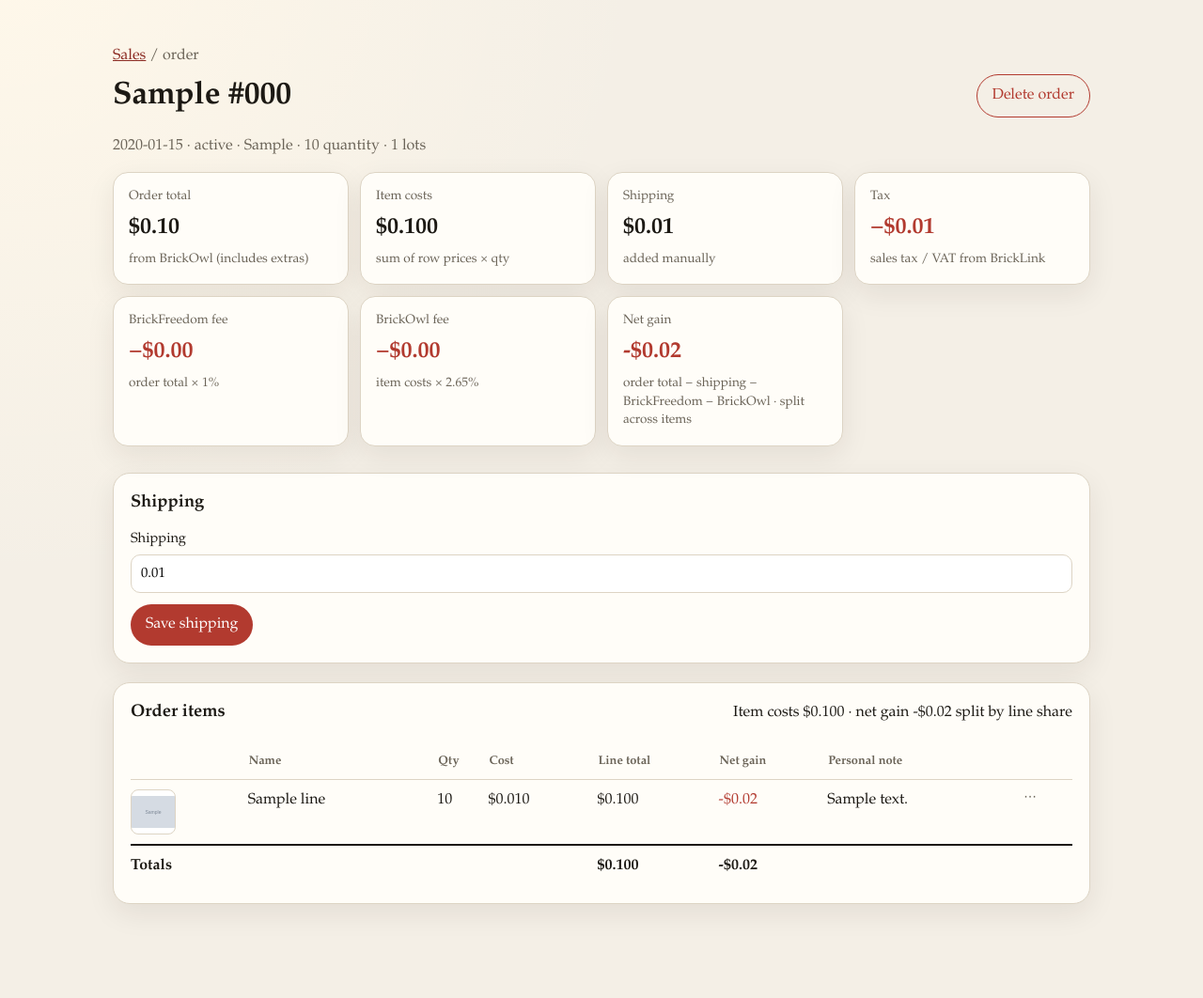
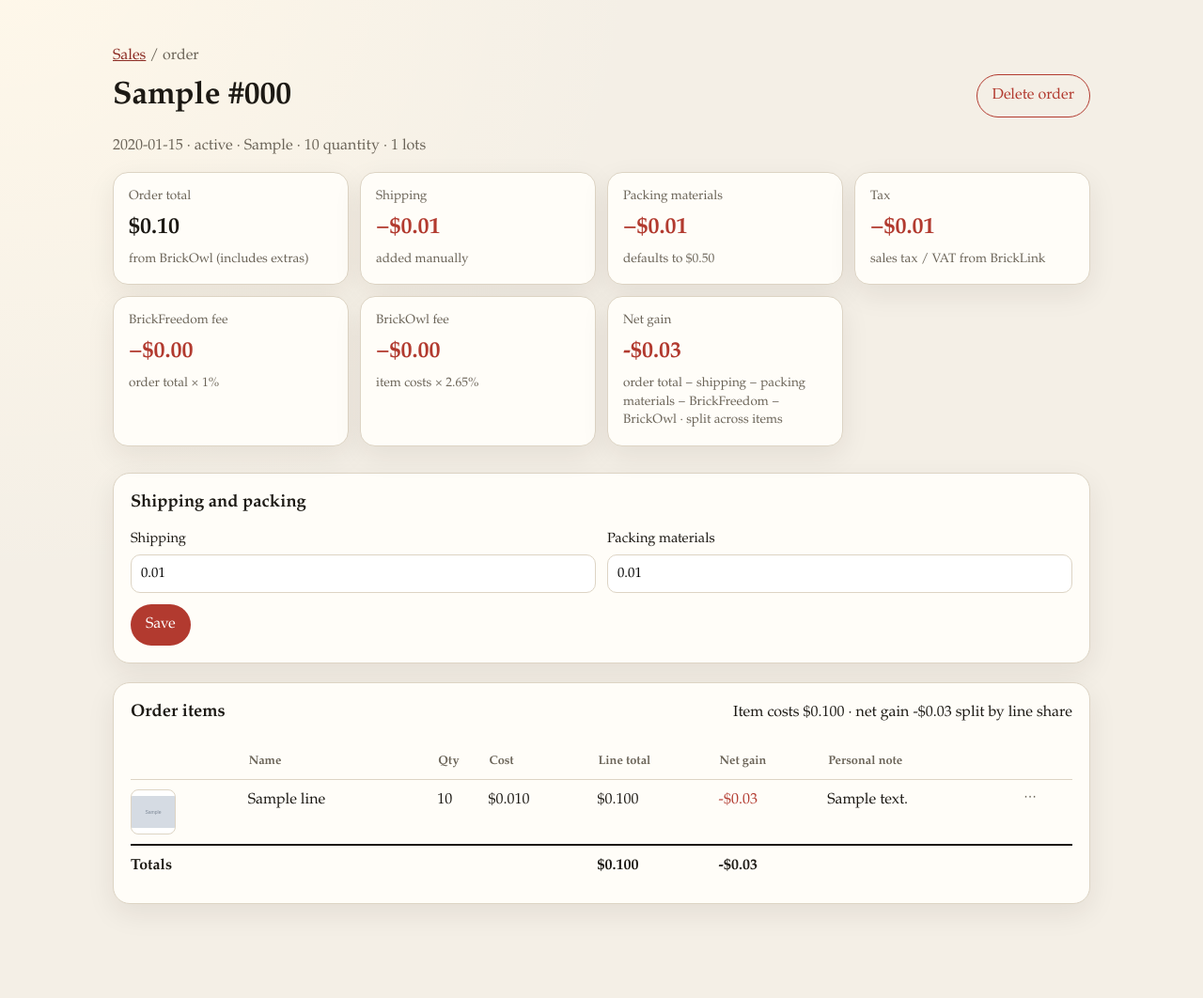
Before and after one commit to ganorabricks-affilho/Lotledger, a Flask app: page /sales/1 in a window 1280 px wide. Shown: the part 62-1124 px from the top of the page at 94% size. Run offline with Flask 3, Linux system fonts and the light colour scheme; data comes from the database, SQL or seed files in the repository; tables that the repository leaves empty hold one stand-in row (values such as "Sample post"); grey boxes marked "Sample" are stand-in pictures; some libraries are stand-ins or nearby versions.

Commit message:
Group sales by month and add editable packing materials deduction.
Co-authored-by: Cursor <cursoragent@cursor.com>

```diff
--- a/app.py
+++ b/app.py
@@ -1,3 +1,5 @@
+import calendar
+
 from flask import Flask, flash, jsonify, redirect, render_template, request, session, url_for
 
 import bricklink
@@ -159,9 +161,53 @@ def lot_delete(lot_id):
     return redirect(url_for("dashboard"))
 
 
+def _orders_by_month(orders):
+    groups = []
+    index = {}
+    for order in orders:
+        sold_on = order.get("sold_on") or ""
+        key = sold_on[:7] if len(sold_on) >= 7 else "unknown"
+        group = index.get(key)
+        if group is None:
+            label = key
+            if len(key) == 7 and key[4] == "-":
+                year, month = key.split("-")
+                try:
+                    label = f"{calendar.month_name[int(month)]} {year}"
+                except (ValueError, IndexError):
+                    label = key
+            group = {
+                "key": key,
+                "label": label,
+                "orders": [],
+                "qty": 0,
+                "lots": 0,
+                "items_cents": 0,
+                "shipping_cents": 0,
+                "packing_cents": 0,
+                "net_cents": 0,
+            }
+            index[key] = group
+            groups.append(group)
+        group["orders"].append(order)
+        group["qty"] += int(order.get("display_qty") or 0)
+        group["lots"] += int(order.get("display_lots") or 0)
+        group["items_cents"] += int(order.get("items_cents") or 0)
+        group["shipping_cents"] += int(order.get("shipping_cents") or 0)
+        group["packing_cents"] += int(order.get("packing_cents") or 0)
+        group["net_cents"] += int(order.get("net_cents") or 0)
+    return groups
+
+
 @app.route("/sales")
 def sales():
-    return render_template("sales.html", orders=db.list_orders(), import_limit=10)
+    orders = db.list_orders()
+    return render_template(
+        "sales.html",
+        orders=orders,
+        month_groups=_orders_by_month(orders),
+        import_limit=10,
+    )
 
 
 @app.route("/sales/brickowl", methods=["POST"])
@@ -234,8 +280,9 @@ def order_costs(order_id):
         order_id,
         db.parse_money(request.form.get("shipping")),
         db.parse_money(request.form.get("other_costs")),
+        db.parse_money(request.form.get("packing")),
     )
-    flash("Shipping saved. Net gain was split across items.")
+    flash("Shipping and packing materials saved. Net gain was split across items.")
     return redirect(url_for("order_detail", order_id=order_id))
 
 
--- a/database.py
+++ b/database.py
@@ -66,6 +66,7 @@ CREATE TABLE IF NOT EXISTS orders (
     order_number TEXT NOT NULL,
     currency TEXT NOT NULL DEFAULT 'USD',
     shipping_cents INTEGER NOT NULL DEFAULT 0,
+    packing_cents INTEGER NOT NULL DEFAULT 50,
     other_costs_cents INTEGER NOT NULL DEFAULT 0,
     status TEXT NOT NULL DEFAULT '',
     payment_method TEXT NOT NULL DEFAULT '',
@@ -121,6 +122,7 @@ def get_conn() -> sqlite3.Connection:
 
 
 def init_db() -> None:
+    added_packing = False
     with get_conn() as conn:
         conn.executescript(SCHEMA)
         cols = {row[1] for row in conn.execute("PRAGMA table_info(lots)")}
@@ -143,9 +145,12 @@ def init_db() -> None:
             ("header_total_cents", "INTEGER NOT NULL DEFAULT 0"),
             ("tax_cents", "INTEGER NOT NULL DEFAULT 0"),
             ("buyer_shipping_cents", "INTEGER NOT NULL DEFAULT 0"),
+            ("packing_cents", "INTEGER NOT NULL DEFAULT 50"),
         ):
             if name not in order_cols:
                 conn.execute(f"ALTER TABLE orders ADD COLUMN {name} {ddl}")
+                if name == "packing_cents":
+                    added_packing = True
         line_cols = {row[1] for row in conn.execute("PRAGMA table_info(order_lines)")}
         for name in ("image_url", "boid", "owl_lot_id", "bl_lot_id", "personal_note"):
             if name not in line_cols:
@@ -170,6 +175,11 @@ def init_db() -> None:
                 "INSERT INTO settings(key, value) VALUES (?, ?) ON CONFLICT(key) DO UPDATE SET value = excluded.value",
                 ("order_line_price_scale", "milli"),
             )
+    if added_packing:
+        with get_conn() as conn:
+            order_ids = [row["id"] for row in conn.execute("SELECT id FROM orders")]
+        for order_id in order_ids:
+            persist_line_net_gains(order_id)
 
 
 def parse_money(value: str) -> int:
@@ -622,11 +632,13 @@ def persist_line_net_gains(order_id: int) -> None:
             )
 
 
-def update_order_costs(order_id: int, shipping_cents: int, other_costs_cents: int) -> None:
+def update_order_costs(
+    order_id: int, shipping_cents: int, other_costs_cents: int, packing_cents: int
+) -> None:
     with get_conn() as conn:
         conn.execute(
-            "UPDATE orders SET shipping_cents = ?, other_costs_cents = ? WHERE id = ?",
-            (shipping_cents, other_costs_cents, order_id),
+            "UPDATE orders SET shipping_cents = ?, other_costs_cents = ?, packing_cents = ? WHERE id = ?",
+            (shipping_cents, other_costs_cents, packing_cents, order_id),
         )
     persist_line_net_gains(order_id)
 
@@ -681,6 +693,8 @@ def _enrich_order(row) -> dict:
     lines_cents = order.get("lines_cents") or 0
     items = header_total or lines_cents
     shipping = order.get("shipping_cents") or 0
+    packing = order.get("packing_cents")
+    packing = 50 if packing is None else int(packing)
     other = order.get("other_costs_cents") or 0
     tax = order.get("tax_cents") or 0
     payment = (order.get("payment_method") or "").strip().lower()
@@ -716,6 +730,7 @@ def _enrich_order(row) -> dict:
     order["tax_cents"] = tax
     order["has_tax"] = tax > 0
     order["buyer_shipping_cents"] = order.get("buyer_shipping_cents") or 0
+    order["packing_cents"] = packing
     order["brickfreedom_fee_cents"] = brickfreedom_fee_cents
     order["brickowl_fee_cents"] = brickowl_fee_cents
     order["bricklink_fee_cents"] = bricklink_fee_cents
@@ -730,6 +745,7 @@ def _enrich_order(row) -> dict:
         items
         - tax
         - shipping
+        - packing
         - other
         - fee_cents
         - brickfreedom_fee_cents
--- a/static/style.css
+++ b/static/style.css
@@ -122,6 +122,19 @@ td small, td a + small { display: block; }
   white-space: nowrap;
   padding-right: 14px;
 }
+.sales-orders tr.month-group td {
+  background: #fff8ea;
+  border-top: 2px solid var(--ink);
+  font-weight: 700;
+  padding-top: 14px;
+  padding-bottom: 10px;
+}
+.sales-orders tr.month-group small {
+  display: inline;
+  margin-left: 10px;
+  font-weight: 600;
+  color: var(--muted);
+}
 .form label { display: block; margin-bottom: 12px; font-size: 0.92rem; }
 input, select, textarea {
   width: 100%;
--- a/templates/order_detail.html
+++ b/templates/order_detail.html
@@ -18,15 +18,15 @@
     <strong>{{ money(order.items_cents) }}</strong>
     <em>{% if order.is_bricklink %}grand total from BrickLink (incl. tax){% elif order.is_brickowl %}from BrickOwl (includes extras){% else %}from {{ order.platform }}{% endif %}</em>
   </article>
-  <article>
-    <span>Item costs</span>
-    <strong>{{ money3(order.lines_cents) }}</strong>
-    <em>sum of row prices × qty</em>
+  <article class="down">
+    <span>Shipping</span>
+    <strong>−{{ money(order.shipping_cents) }}</strong>
+    <em>{% if order.is_bricklink %}your shipping cost (buyer shipping is in order total){% else %}added manually{% endif %}</em>
   </article>
-  <article>
-    <span>Shipping</span>
-    <strong>{{ money(order.shipping_cents) }}</strong>
-    <em>{% if order.is_bricklink %}your shipping cost (buyer shipping is in order total){% else %}added manually{% endif %}</em>
+  <article class="down">
+    <span>Packing materials</span>
+    <strong>−{{ money(order.packing_cents) }}</strong>
+    <em>defaults to $0.50</em>
   </article>
   {% if order.has_tax %}
   <article class="down">
@@ -64,21 +64,26 @@
     <span>Net gain</span>
     <strong>{{ money(order.net_cents) }}</strong>
     {% if order.is_bricklink %}
-    <em>grand total − tax − shipping{% if order.has_payment_fee %} − {{ order.payment_fee_label }}{% endif %} − BrickFreedom − BrickLink 3% · split across items</em>
+    <em>grand total − tax − shipping − packing materials{% if order.has_payment_fee %} − {{ order.payment_fee_label }}{% endif %} − BrickFreedom − BrickLink 3% · split across items</em>
     {% else %}
-    <em>order total − shipping{% if order.has_payment_fee %} − {{ order.payment_fee_label }}{% endif %} − BrickFreedom − BrickOwl · split across items</em>
+    <em>order total − shipping − packing materials{% if order.has_payment_fee %} − {{ order.payment_fee_label }}{% endif %} − BrickFreedom − BrickOwl · split across items</em>
     {% endif %}
   </article>
 </div>
 
 <section class="panel">
-  <h2>Shipping</h2>
+  <h2>Shipping and packing</h2>
   <form class="form" method="post" action="{{ url_for('order_costs', order_id=order.id) }}">
-    <label>Shipping
-      <input name="shipping" inputmode="decimal" value="{{ money_input(order.shipping_cents) }}">
-    </label>
+    <div class="row">
+      <label>Shipping
+        <input name="shipping" inputmode="decimal" value="{{ money_input(order.shipping_cents) }}">
+      </label>
+      <label>Packing materials
+        <input name="packing" inputmode="decimal" value="{{ money_input(order.packing_cents) }}">
+      </label>
+    </div>
     <input type="hidden" name="other_costs" value="{{ money_input(order.other_costs_cents) }}">
-    <button type="submit">Save shipping</button>
+    <button type="submit">Save</button>
   </form>
 </section>
 
```
Also changed, not shown: templates/sales.html (+15 -1 lines).
